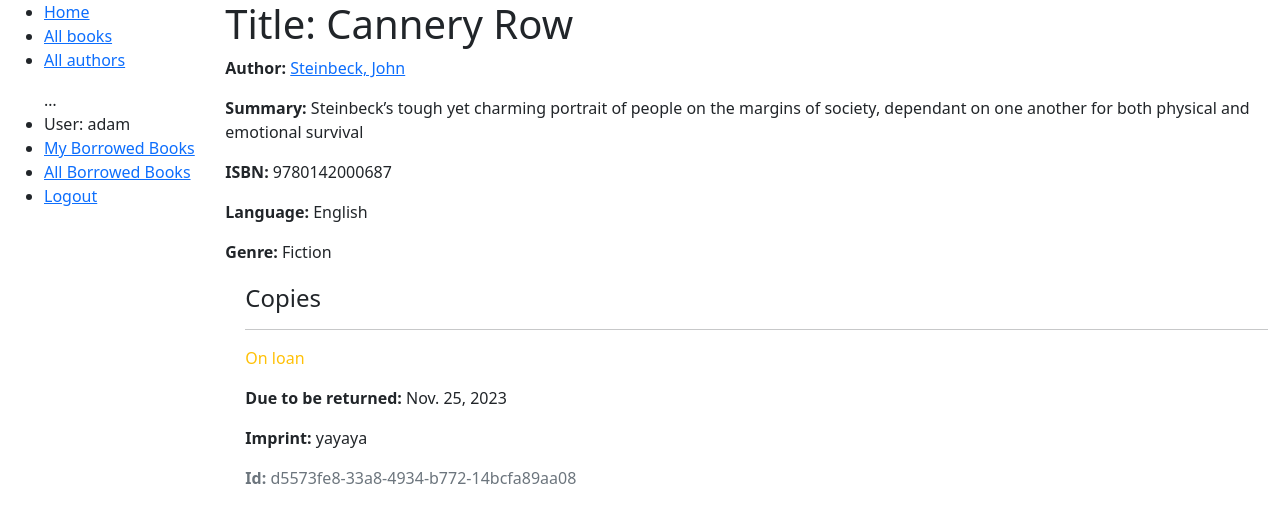
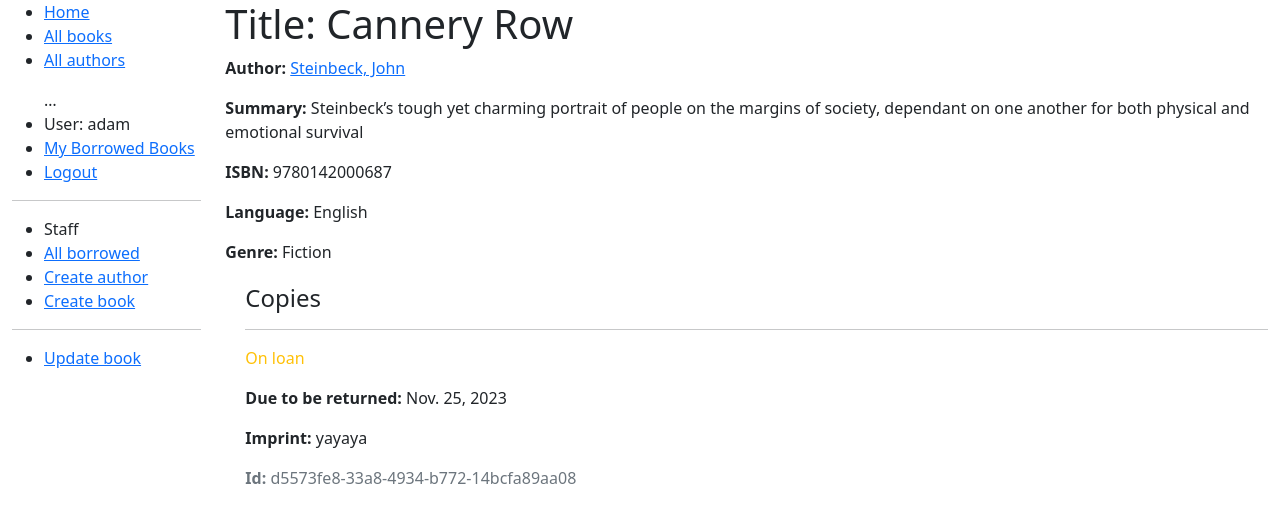
Before and after one commit to al-gent/django_projects, a Django app: page /catalog/book/1 in a window 1280 px wide. Shown: the top 523 px of the page. Run offline with Django 4.2, Linux system fonts and the light colour scheme; a user stored in the database is signed in; data comes from the database, SQL or seed files in the repository; both versions use the stored data as it was after the commit.

Commit message:
mdn tutorial cont

```diff
--- a/locallibrary/catalog/forms.py
+++ b/locallibrary/catalog/forms.py
@@ -4,6 +4,8 @@ from django import forms
 
 from django.core.exceptions import ValidationError
 from django.utils.translation import gettext_lazy as _
+from django.forms import ModelForm
+from .models import Book
 
 class RenewBookForm(forms.Form):
     renewal_date = forms.DateField(help_text="Enter a date between now and 4 weeks (default 3).")
--- a/locallibrary/catalog/templates/base_generic.html
+++ b/locallibrary/catalog/templates/base_generic.html
@@ -32,9 +32,6 @@
              {% if user.is_authenticated %}
                <li>User: {{ user.get_username }}</li>
                <li><a href="{% url 'my-borrowed' %}">My Borrowed Books</a></li>
-               {% if user.is_staff %}
-               <li><a href="{% url 'all-borrowed' %}">All Borrowed Books</a></li>
-               {% endif %}
                <li><a href="{% url 'logout' %}?next={{ request.path }}">Logout</a></li>
 
              {% else %}
@@ -46,6 +43,21 @@
 
 
          </ul>
+
+         {% if user.is_staff %}
+          <hr>
+          <ul class="sidebar-nav">
+          <li>Staff</li>
+            <li><a href="{% url 'all-borrowed' %}">All borrowed</a></li>
+          {% if perms.catalog.add_author %}
+            <li><a href="{% url 'author-create' %}">Create author</a></li>
+          {% endif %}
+          {% if perms.catalog.add_book %}
+            <li><a href="{% url 'book-create' %}">Create book</a></li>
+          {% endif %}
+          </ul>
+          {% endif %}
+
           {% endblock %}
 
 
--- a/locallibrary/catalog/templates/catalog/book_detail.html
+++ b/locallibrary/catalog/templates/catalog/book_detail.html
@@ -31,3 +31,20 @@
     {% endfor %}
   </div>
 {% endblock %}
+
+{% block sidebar %}
+  {{ block.super }}
+
+  {% if perms.catalog.change_book or perms.catalog.delete_book %}
+  <hr>
+  <ul class="sidebar-nav">
+    {% if perms.catalog.change_book %}
+      <li><a href="{% url 'book-update' book.id %}">Update book</a></li>
+    {% endif %}
+    {% if not book.bookinstance_set.all and perms.catalog.delete_book %}
+      <li><a href="{% url 'book-delete' book.id %}">Delete book</a></li>
+    {% endif %}
+    </ul>
+  {% endif %}
+
+{% endblock %}
--- a/locallibrary/catalog/templates/catalog/book_instance_list_borrowed_all.html
+++ b/locallibrary/catalog/templates/catalog/book_instance_list_borrowed_all.html
@@ -10,7 +10,8 @@
       <li class="{% if bookinst.is_overdue %}text-danger{% endif %}">
         <a href="{% url 'book-detail' bookinst.book.pk %}">{{ bookinst.book.title }}</a> ({{ bookinst.due_back }}) ({{bookinst.borrower}})
         {% if bookinst.is_overdue %}<strong>OVERDUE</strong>{% endif %}
-        <a href="{% url 'renew-book-librarian' bookinst.pk %}">renew</a>
+        {% if perms.catalog.can_mark_returned %}- <a href="{% url 'renew-book-librarian' bookinst.id %}">Renew</a>{% endif %}
+
       </li>
       {% endfor %}
     </ul>
--- a/locallibrary/catalog/urls.py
+++ b/locallibrary/catalog/urls.py
@@ -12,4 +12,10 @@ urlpatterns = [
     path('mybooks/', views.LoanedBooksByUserListView.as_view(), name='my-borrowed'),
     path('allbooks/', views.AllLoanedBooksByUserListView.as_view(), name='all-borrowed'),
     path('book/<uuid:pk>/renew/', views.renew_book_librarian, name='renew-book-librarian'),
+    path('author/create/', views.AuthorCreate.as_view(), name='author-create'),
+    path('author/<int:pk>/update/', views.AuthorUpdate.as_view(), name='author-update'),
+    path('author/<int:pk>/delete/', views.AuthorDelete.as_view(), name='author-delete'),
+    path('book/create/', views.BookCreate.as_view(), name='book-create'),
+    path('book/<int:pk>/update/', views.BookUpdate.as_view(), name='book-update'),
+    path('book/<int:pk>/delete/', views.BookDelete.as_view(), name='book-delete'),
 ]
--- a/locallibrary/catalog/views.py
+++ b/locallibrary/catalog/views.py
@@ -128,3 +128,58 @@ def renew_book_librarian(request, pk):
     }
 
     return render(request, 'catalog/book_renew_librarian.html', context)
+
+from django.views.generic.edit import CreateView, UpdateView, DeleteView
+from django.urls import reverse_lazy
+from .models import Author
+
+class AuthorCreate(PermissionRequiredMixin, CreateView):
+    model = Author
+    fields = ['first_name', 'last_name', 'date_of_birth', 'date_of_death']
+    initial = {'date_of_death': '11/11/2023'}
+    permission_required = 'catalog.add_author'
+
+class AuthorUpdate(PermissionRequiredMixin, UpdateView):
+    model = Author
+    # Not recommended (potential security issue if more fields added)
+    fields = '__all__'
+    permission_required = 'catalog.change_author'
+
+class AuthorDelete(PermissionRequiredMixin, DeleteView):
+    model = Author
+    success_url = reverse_lazy('authors')
+    permission_required = 'catalog.delete_author'
+
+    def form_valid(self, form):
+        try:
+            self.object.delete()
+            return HttpResponseRedirect(self.success_url)
+        except Exception as e:
+            return HttpResponseRedirect(
+                reverse("author-delete", kwargs={"pk": self.object.pk})
+            )
+
+class BookCreate(PermissionRequiredMixin, CreateView):
+    model = Book
+    fields = '__all__'
+    permission_required = 'catalog.add_book'
+
+class BookUpdate(PermissionRequiredMixin, UpdateView):
+    model = Book
+    # Not recommended (potential security issue if more fields added)
+    fields = '__all__'
+    permission_required = 'catalog.change_book'
+
+class BookDelete(PermissionRequiredMixin, DeleteView):
+    model = Book
+    success_url = reverse_lazy('books')
+    permission_required = 'catalog.delete_book'
+
+    def form_valid(self, form):
+        try:
+            self.object.delete()
+            return HttpResponseRedirect(self.success_url)
+        except Exception as e:
+            return HttpResponseRedirect(
+                reverse("book-delete", kwargs={"pk": self.object.pk})
+            )
```
Also changed, not shown: locallibrary/catalog/templates/catalog/author_confirm_delete.html (added, +25 -0 lines), locallibrary/catalog/templates/catalog/author_detail.html (+17 -0 lines), locallibrary/catalog/templates/catalog/author_form.html (added, +11 -0 lines), locallibrary/catalog/templates/catalog/book_confirm_delete.html (added, +25 -0 lines), locallibrary/catalog/templates/catalog/book_form.html (added, +11 -0 lines), locallibrary/db.sqlite3.
